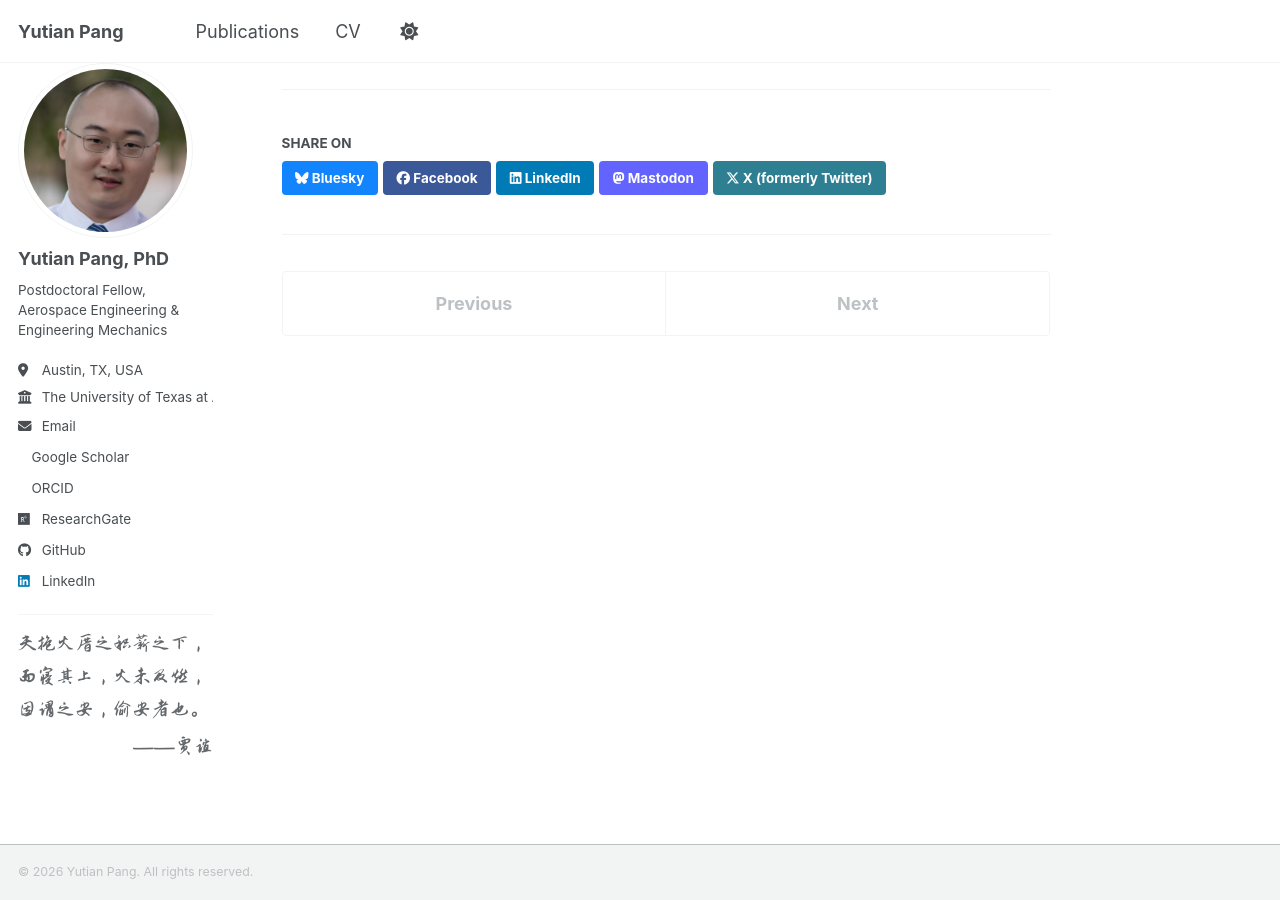
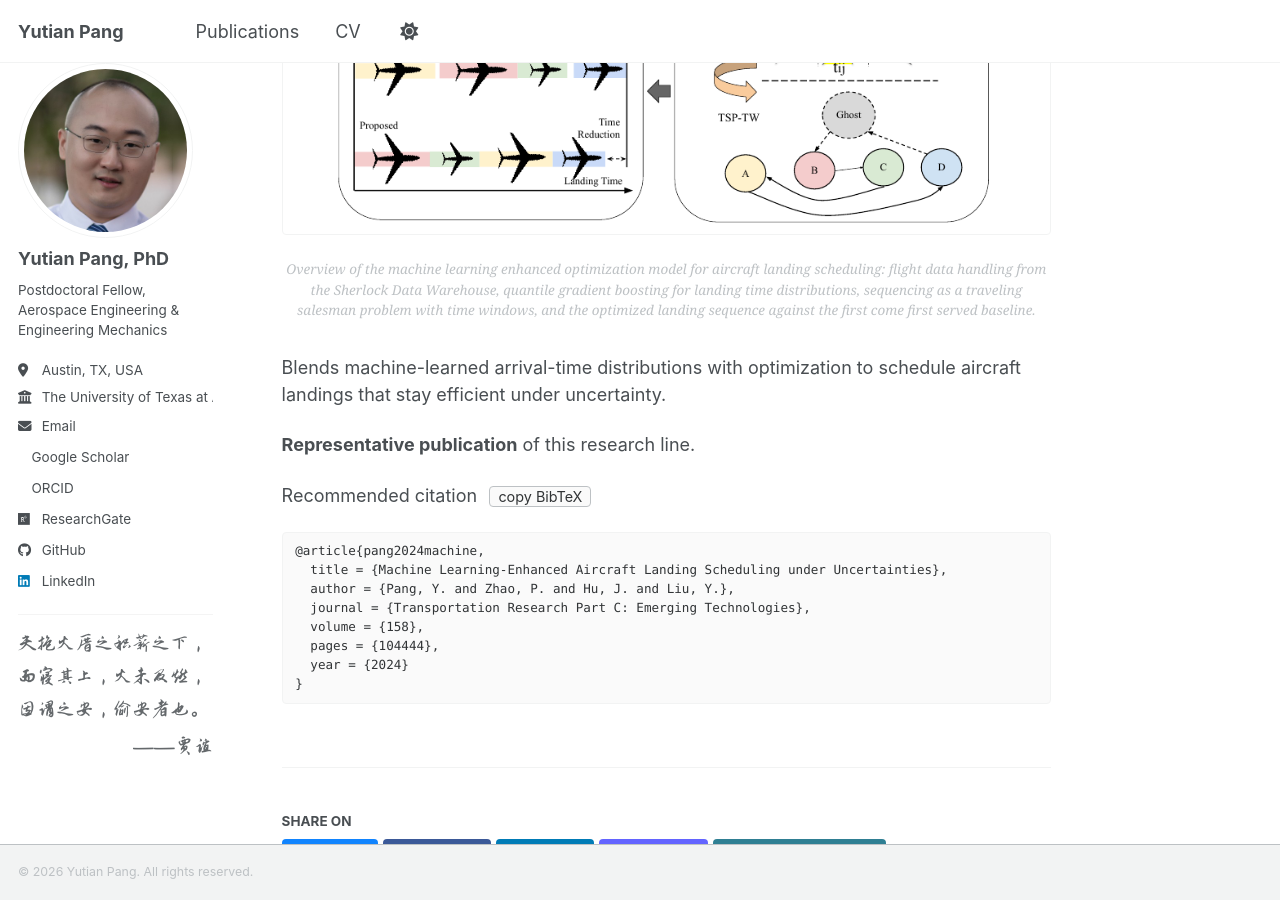
Before and after one commit to YutianPangASU/yutianpangasu.github.io, a Jekyll site: the page built from _publications/2024-10-01-machine-learning-enhanced-aircraft-landing-scheduling-under.md, in a window 1280 px wide and 900 px high, scrolled down 548 px. Built offline with Jekyll 4.4.1, drawn with Linux system fonts in a browser that asks for light colours; a style sheet for code colours, icons or effects is not loaded.

Commit message:
Figures for four representative papers, extracted from their arXiv versions
Landing scheduling (framework, Fig. 2) and posterior-regularized BNN
(posterior predictive comparison, Fig. 1) are the exact published figures;
ATC workload (HITL setup) and crack UQ (detections with uncertainty maps)
are the closest arXiv equivalents of the published versions.

Co-Authored-By: Claude Fable 5 <noreply@anthropic.com>

```diff
--- a/_publications/2024-10-01-machine-learning-enhanced-aircraft-landing-scheduling-under.md
+++ b/_publications/2024-10-01-machine-learning-enhanced-aircraft-landing-scheduling-under.md
@@ -21,6 +21,9 @@ bibtex: |
     pages = {104444},
     year = {2024}
   }
+header:
+  teaser: publications/2024-10-01-machine-learning-enhanced-aircraft-landing-scheduling-under.png
+figure_caption: "Overview of the machine learning enhanced optimization model for aircraft landing scheduling: flight data handling from the Sherlock Data Warehouse, quantile gradient boosting for landing time distributions, sequencing as a traveling salesman problem with time windows, and the optimized landing sequence against the first come first served baseline."
 ---
 
 Blends machine-learned arrival-time distributions with optimization to schedule aircraft landings that stay efficient under uncertainty.
```
Also changed, not shown: _publications/2022-12-01-posterior-regularized-bayesian-neural-network-incorporating-soft.md (+3 -0 lines), _publications/2023-08-01-air-traffic-controller-cognitive-workload-level-prediction.md (+3 -0 lines), _publications/2023-11-01-epistemic-and-aleatoric-uncertainty-quantification-for-crack.md (+3 -0 lines), images/publications/2022-12-01-posterior-regularized-bayesian-neural-network-incorporating-soft.png (added), images/publications/2023-08-01-air-traffic-controller-cognitive-workload-level-prediction.png (added), images/publications/2023-11-01-epistemic-and-aleatoric-uncertainty-quantification-for-crack.png (added), images/publications/2024-10-01-machine-learning-enhanced-aircraft-landing-scheduling-under.png (added).
